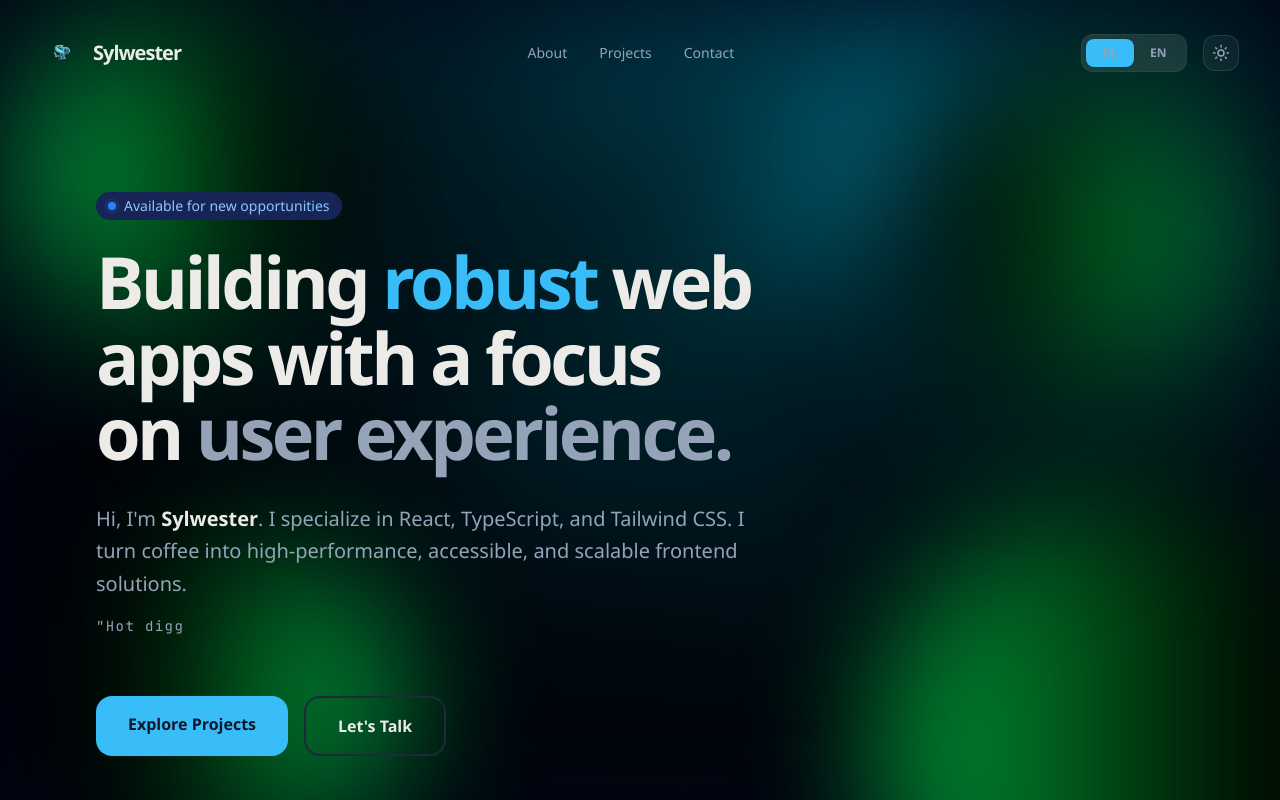
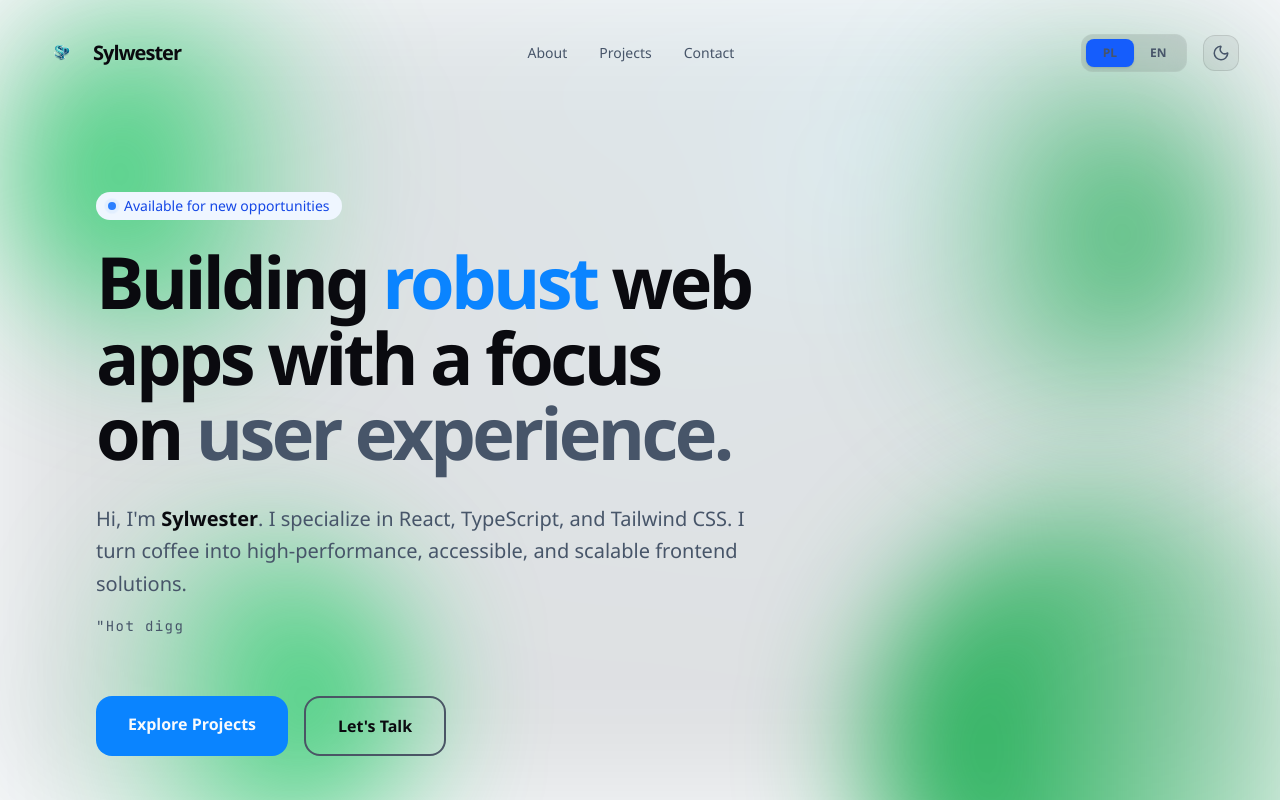
Before and after one commit to PSylwester/Portfolio, a React (Vite) app: page / in a window 1280 px wide. Shown: the top 800 px of the page. Built offline with nearby package versions, Linux system fonts and the light colour scheme.

Commit message:
create ThemeToggle, remove from navbar

```diff
--- a/src/components/sections/Navbar.tsx
+++ b/src/components/sections/Navbar.tsx
@@ -3,6 +3,7 @@ import { DEFAULT_NAV_ITEMS } from '@/config/navigation';
 import { Moon, Sun, Menu, X } from 'lucide-react';
 import LanguageSelector from '../ui/LanguageSelector';
 import { useTranslation } from 'react-i18next';
+import ThemeToggle from '../ui/ThemeToggle';
 
 interface NavbarProps {
   logo?: string;
@@ -11,39 +12,14 @@ interface NavbarProps {
 
 export function Navbar({ logo, logoText = 'Sylwester' }: NavbarProps) {
   const { t } = useTranslation();
-  const [isDark, setIsDark] = useState(true);
   const [scrolled, setScrolled] = useState(false);
   const [mobileMenuOpen, setMobileMenuOpen] = useState(false);
 
   useEffect(() => {
-    const savedTheme = localStorage.getItem('theme');
-    if (savedTheme === 'light') {
-      setIsDark(false);
-      document.documentElement.classList.add('light');
-      document.documentElement.classList.remove('dark');
-    } else {
-      setIsDark(true);
-      document.documentElement.classList.add('dark');
-      document.documentElement.classList.remove('light');
-    }
-
     const handleScroll = () => setScrolled(window.scrollY > 20);
     window.addEventListener('scroll', handleScroll);
     return () => window.removeEventListener('scroll', handleScroll);
   }, []);
-
-  const toggleTheme = () => {
-    if (isDark) {
-      document.documentElement.classList.remove('dark');
-      document.documentElement.classList.add('light');
-      localStorage.setItem('theme', 'light');
-    } else {
-      document.documentElement.classList.remove('light');
-      document.documentElement.classList.add('dark');
-      localStorage.setItem('theme', 'dark');
-    }
-    setIsDark(!isDark);
-  };
 
   const closeMobileMenu = () => setMobileMenuOpen(false);
 
@@ -88,13 +64,7 @@ export function Navbar({ logo, logoText = 'Sylwester' }: NavbarProps) {
             <div className="hidden md:block">
               <LanguageSelector />
             </div>
-            <button
-              onClick={toggleTheme}
-              className="p-2 rounded-xl dark:bg-white/5 bg-black/5 border dark:border-white/10 border-black/10 text-text-muted hover:text-[var(--color-foreground)] dark:hover:bg-white/10 hover:bg-black/10 transition-all cursor-pointer"
-              aria-label="Toggle Theme"
-            >
-              {isDark ? <Sun size={18} /> : <Moon size={18} />}
-            </button>
+            <ThemeToggle />
 
             <button
               className="md:hidden text-foreground cursor-pointer"
--- /dev/null
+++ b/src/components/ui/ThemeToggle.tsx
@@ -0,0 +1,49 @@
+import { useState, useEffect } from 'react';
+import { Sun, Moon } from 'lucide-react';
+
+export default function ThemeToggle() {
+  const [isDark, setIsDark] = useState(true);
+
+  // Inicjalizacja motywu przy starcie
+  useEffect(() => {
+    const savedTheme = localStorage.getItem('theme');
+    const prefersDark = window.matchMedia('(prefers-color-scheme: dark)').matches;
+
+    // Jeśli użytkownik już coś wybrał, użyj tego, jeśli nie - sprawdź system
+    const shouldBeDark = savedTheme ? savedTheme === 'dark' : prefersDark;
+
+    setIsDark(shouldBeDark);
+    if (shouldBeDark) {
+      document.documentElement.classList.add('dark');
+    } else {
+      document.documentElement.classList.remove('dark');
+    }
+  }, []);
+
+  const toggleTheme = () => {
+    if (isDark) {
+      document.documentElement.classList.remove('dark');
+      document.documentElement.classList.add('light');
+      localStorage.setItem('theme', 'light');
+    } else {
+      document.documentElement.classList.remove('light');
+      document.documentElement.classList.add('dark');
+      localStorage.setItem('theme', 'dark');
+    }
+    setIsDark(!isDark);
+  };
+
+  return (
+    <button
+      onClick={toggleTheme}
+      className="p-2 rounded-xl dark:bg-white/5 bg-black/5 border dark:border-white/10 border-black/10 text-[color:var(--color-text-muted)] hover:text-[color:var(--color-foreground)] dark:hover:bg-white/10 hover:bg-black/10 transition-all cursor-pointer"
+      aria-label="Toggle Theme"
+    >
+      {isDark ? (
+        <Sun size={18} className="transition-transform hover:rotate-45" />
+      ) : (
+        <Moon size={18} className="transition-transform hover:-rotate-12" />
+      )}
+    </button>
+  );
+}
```
